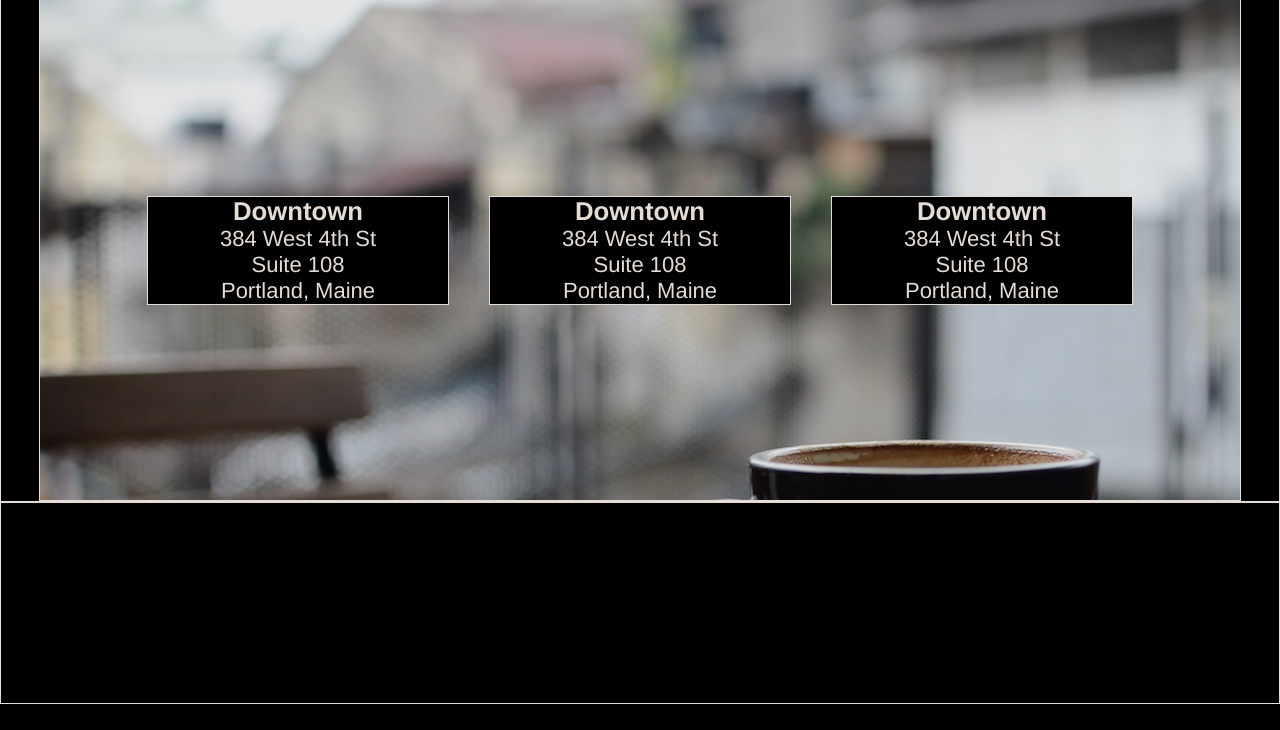
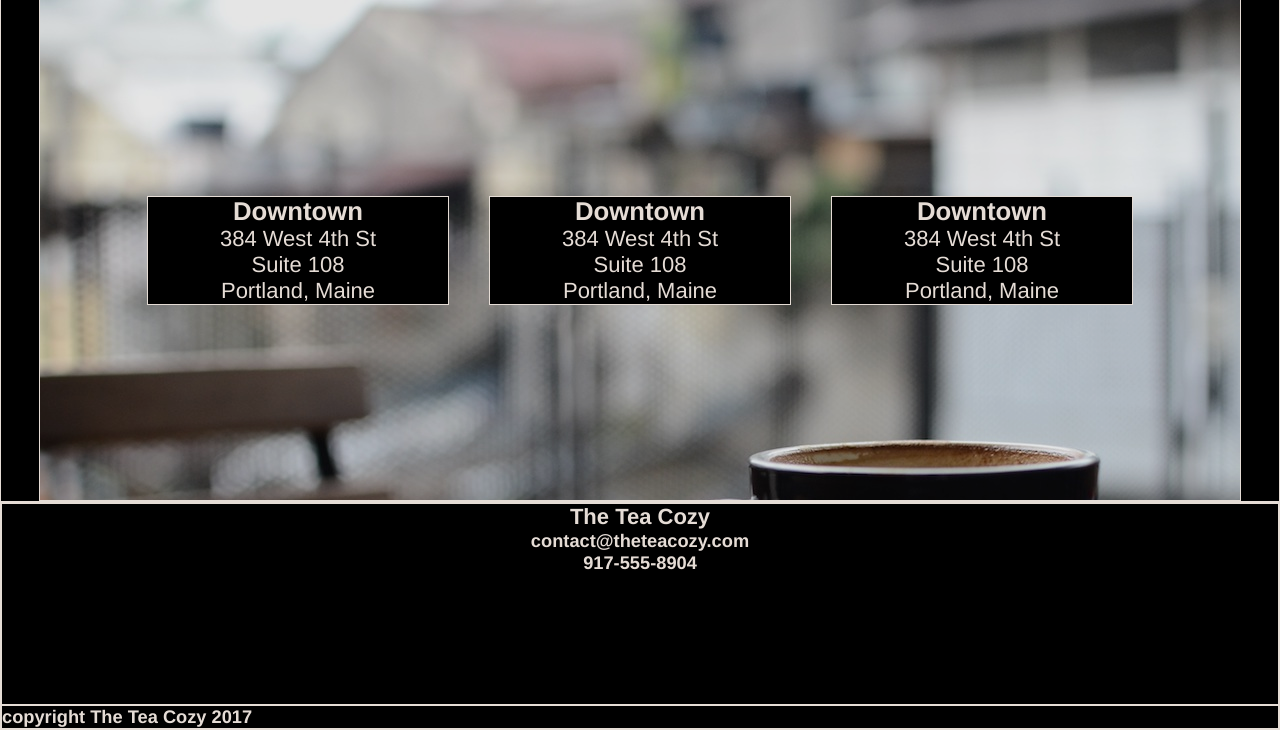
Before and after one commit to johnrobertmcbride/tea_cozy, a plain HTML site: page index.html in a window 1280 px wide. Shown: the part 1339-2069 px from the top of the page. Before the commit the page ends 2043 px from the top, so only its background shows below. Drawn offline with Linux system fonts and the light colour scheme.

Commit message:
added content for footer section

```diff
--- a/index.html
+++ b/index.html
@@ -79,6 +79,14 @@
 
     <!--Footer Section-->
     <footer class="section">
+      <div class="contact">
+        <h4>The Tea Cozy</h4>
+        <h5>contact@theteacozy.com</h5>
+        <h5>917-555-8904</h5>
+      </div>
+      <div class="copyright">
+        <h5>copyright The Tea Cozy 2017</h5>
+      </div>
     </footer>
   </body>
 </html>
--- a/resources/css/style.css
+++ b/resources/css/style.css
@@ -106,6 +106,10 @@ a {
  display: inline-block;
 }
 
-footer {
-  height: 200px;
+.contact {
+  height: 200px
 }
+
+.copyright {
+  text-align: left;
+}
```
